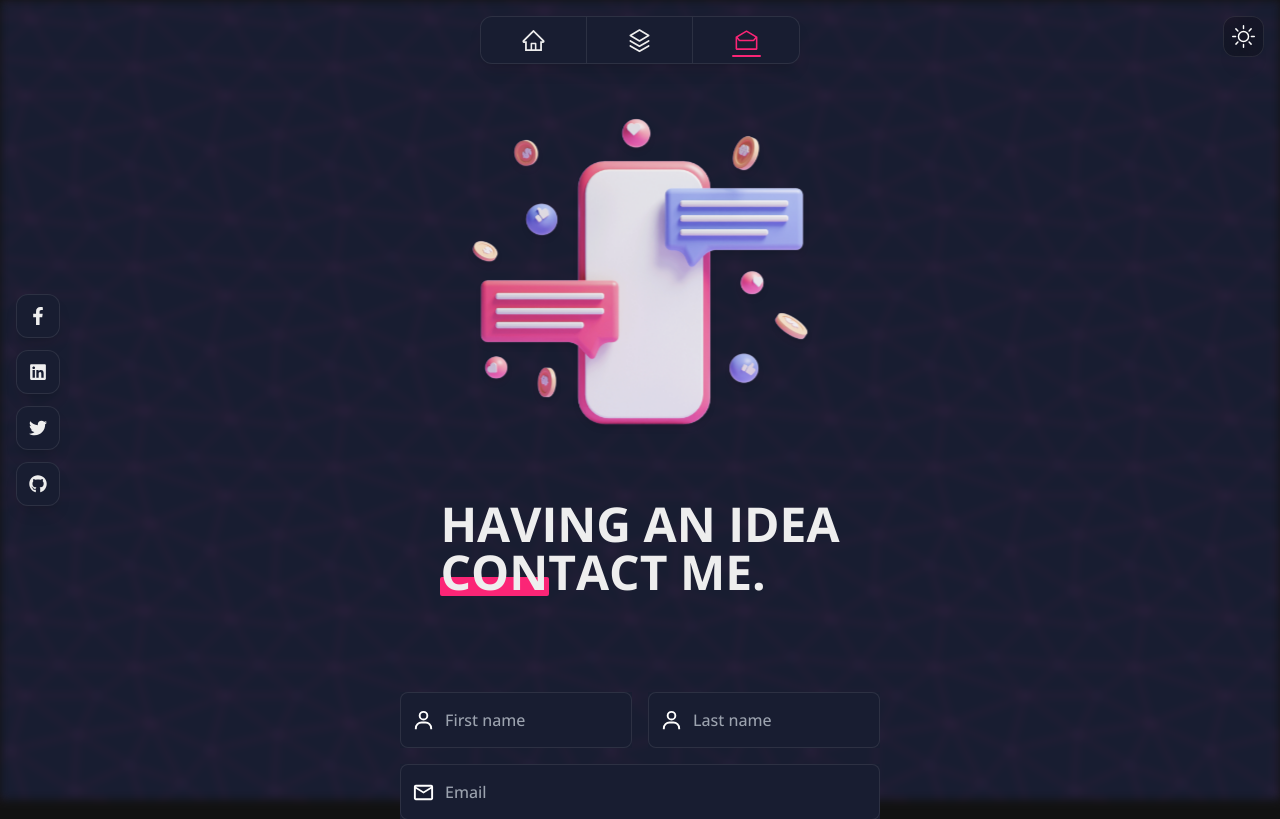
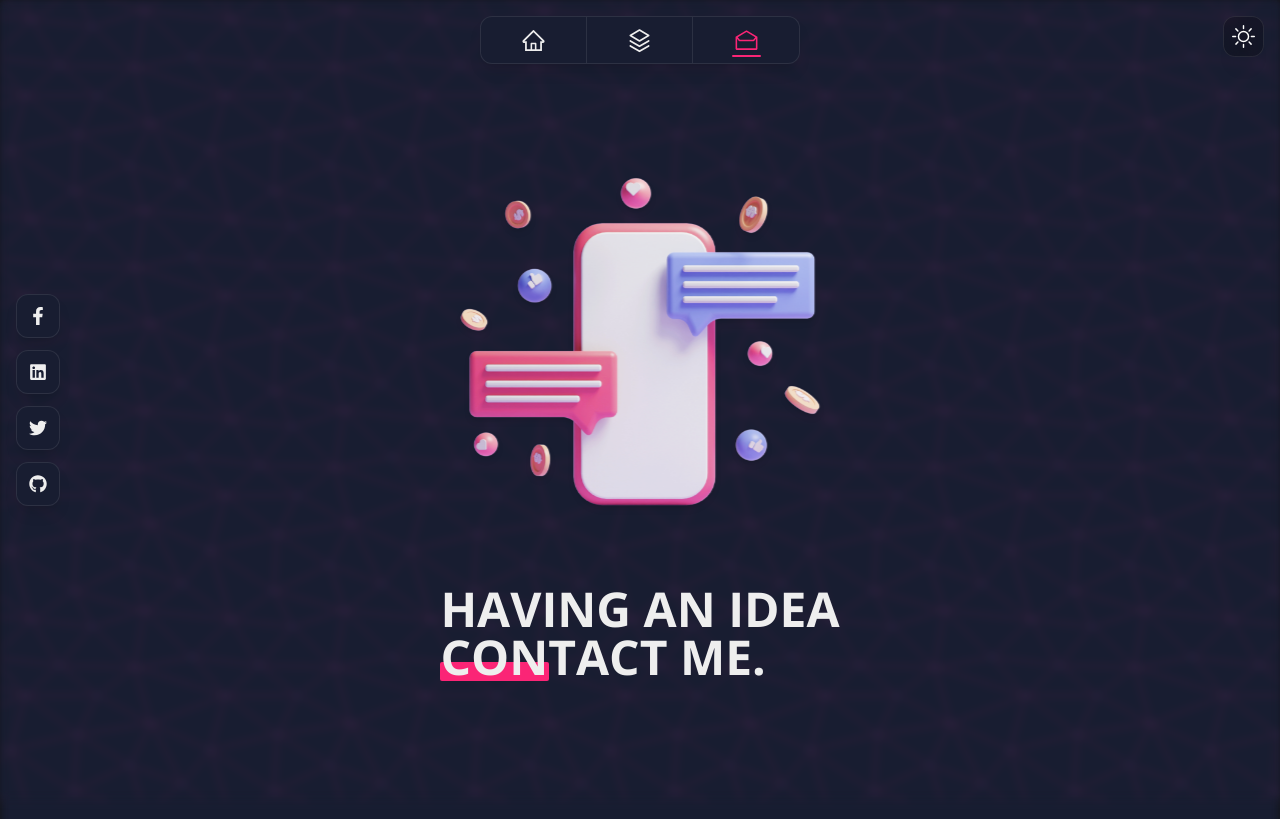
Before and after one commit to YousefAboAisha/Resume, a Next.js app: page /contact in a window 1280 px wide. Shown: the top 819 px of the page. Built offline with nearby package versions, Linux system fonts and the light colour scheme.

Commit message:
Refactored the Landing file and added pattern bg only to landing Comp.

```diff
--- /dev/null
+++ b/Components/Landing.tsx
@@ -0,0 +1,75 @@
+import React from "react"
+import CustomImage from "./UI/CustomImage"
+import Heading from "./UI/Heading"
+
+type LandingProps = {
+  mainImg: string
+  width: number
+  height: number
+  hasBlurColors: boolean
+  decorateImage1?: string
+  decorateImage2?: string
+  normalHeading: string
+  highlightHeading: string
+}
+
+const Landing = ({
+  mainImg,
+  width,
+  height,
+  hasBlurColors,
+  decorateImage1,
+  decorateImage2,
+  normalHeading,
+  highlightHeading,
+}: LandingProps) => {
+  return (
+    <div className="flex flex-col justify-center items-center bg-fixed h-screen w-[100vw] ml-[50%] translate-x-[-50%] before:blur-sm before:absolute before:bg-main-pattern dark:before:bg-main-pattern2 before:z-0 before:w-full before:h-full before:bg-fixed ">
+      <div className="relative w-full flex justify-center">
+        <CustomImage
+          src={mainImg}
+          width={width}
+          height={height}
+          alt="Landing Image"
+          className="animate-HorizentalMove z-10 drop-shadow-md"
+        />
+
+        {hasBlurColors ? (
+          <>
+            <span className="absolute top-[15%] left-[15%] w-[20vh] h-[20vh] rounded-full dark:bg-primary blur-[80px]"></span>
+
+            <span className="absolute bottom-[5%] right-[20%] w-[20vh] h-[20vh] rounded-full dark:bg-secondary blur-[80px]"></span>
+          </>
+        ) : null}
+      </div>
+
+      {decorateImage1 ? (
+        <CustomImage
+          src={decorateImage1}
+          width={200}
+          height={200}
+          alt="Decorate Image "
+          className="absolute w-[15vw] lg:bottom-[10%] bottom-[20%] right-[5%] lg:right-[15%] "
+        />
+      ) : null}
+
+      {decorateImage2 ? (
+        <CustomImage
+          src={decorateImage2}
+          width={200}
+          height={200}
+          alt="Decorate Image"
+          className="absolute w-[15vw] lg:top-[10%] top-[20%] left-[5%] lg:left-[15%] "
+        />
+      ) : null}
+
+      <Heading
+        title={normalHeading}
+        highLightText={highlightHeading}
+        additionalStyles="mt-4"
+      />
+    </div>
+  )
+}
+
+export default Landing
--- a/Containers/Contact/Landing.tsx
+++ /dev/null
@@ -1,31 +0,0 @@
-import React from "react"
-import CustomImage from "../../Components/UI/CustomImage"
-import Heading from "../../Components/UI/Heading"
-
-const Landing = () => {
-  return (
-    <div className="relative flex flex-col justify-center items-center">
-      <div className="relative w-full flex justify-center">
-        <CustomImage
-          src={"/contact.png"}
-          width={420}
-          height={400}
-          alt="About Image"
-          className="animate-HorizentalMove z-10 drop-shadow-md"
-        />
-        {/*
-        <span className="absolute top-[5%] left-[15%] w-[50vh] h-[50vh] rounded-full bg-primary blur-[150px] "></span>
-
-        <span className="absolute bottom-[5%] right-[15%] w-[50vh] h-[50vh] rounded-full bg-secondary blur-[150px]"></span> */}
-      </div>
-
-      <Heading
-        title="Having An Idea"
-        highLightText="Contact Me."
-        additionalStyles="mt-4"
-      />
-    </div>
-  )
-}
-
-export default Landing
--- a/Containers/Home/Landing.tsx
+++ /dev/null
@@ -1,47 +0,0 @@
-import React from "react"
-import CustomImage from "../../Components/UI/CustomImage"
-import Heading from "../../Components/UI/Heading"
-
-const Landing = () => {
-  return (
-    <div className="relative flex flex-col justify-center items-center ">
-      <div className="relative w-full flex justify-center">
-        <CustomImage
-          src={"/landing.png"}
-          width={450}
-          height={450}
-          alt="Computer Image"
-          className="animate-HorizentalMove z-10 drop-shadow-md"
-        />
-
-        <span className="absolute top-[10%] left-[5%] w-[25vh] h-[25vh] rounded-full dark:bg-primary blur-[80px]"></span>
-
-        <span className="absolute bottom-[5%] right-[10%] w-[25vh] h-[25vh] rounded-full dark:bg-secondary blur-[80px]"></span>
-      </div>
-
-      <CustomImage
-        src={"/rocket.png"}
-        width={250}
-        height={250}
-        alt="Rocket Image"
-        className="absolute w-[20vw] lg:bottom-[10%] bottom-[20%] right-[0] lg:right-[5%] "
-      />
-
-      <CustomImage
-        src={"/message.png"}
-        width={200}
-        height={200}
-        alt="Message Image"
-        className="absolute w-[15vw] lg:top-[10%] top-[15%] -left-[5%] lg:left-[5%] "
-      />
-
-      <Heading
-        title="wellcome to my"
-        highLightText="Portfolio"
-        additionalStyles="mt-4"
-      />
-    </div>
-  )
-}
-
-export default Landing
--- a/Containers/Projects/Landing.tsx
+++ /dev/null
@@ -1,30 +0,0 @@
-import React from "react"
-import CustomImage from "../../Components/UI/CustomImage"
-import Heading from "../../Components/UI/Heading"
-
-const Landing = () => {
-  return (
-    <div className="relative flex flex-col justify-center items-center">
-      <div className="relative w-full flex justify-center">
-        <CustomImage
-          src={"/projects.png"}
-          width={550}
-          height={550}
-          alt="About Image"
-          className="animate-HorizentalMove z-10 drop-shadow-md"
-        />
-        {/* <span className="absolute top-[5%] left-[15%] w-[50vh] h-[50vh] rounded-full bg-primary blur-[200px] "></span>
-
-        <span className="absolute bottom-[5%] right-[15%] w-[50vh] h-[50vh] rounded-full bg-secondary blur-[200px]"></span> */}
-      </div>
-
-      <Heading
-        title="Watch my Recent"
-        highLightText="projects"
-        additionalStyles="mt-4"
-      />
-    </div>
-  )
-}
-
-export default Landing
--- a/Layout/Layout.tsx
+++ b/Layout/Layout.tsx
@@ -19,7 +19,7 @@ const Layout = ({ children }: LayoutProps) => {
     <>
       <ThemeToggler />
       <Navbar />
-      <main className="container mt-6 lg:mt-16">{children}</main>
+      <main className="container">{children}</main>
       <Socialbar />
       <Footer />
     </>
--- a/pages/_document.tsx
+++ b/pages/_document.tsx
@@ -4,7 +4,7 @@ export default function Document() {
   return (
     <Html lang="en">
       <Head />
-      <body className="relative dark:before:blur-sm before:blur-[7px] before:absolute before:bg-main-pattern before:dark:bg-main-pattern2 before:z-0 before:w-full before:h-full before:bg-fixed">
+      <body className="relative dark:before:blur-sm before:blur-[9px] before:absolute before:bg-background_light before:dark:bg-background_dark before:z-0 before:w-full before:h-full before:bg-fixed">
         <Main />
         <NextScript />
       </body>
--- a/pages/contact.tsx
+++ b/pages/contact.tsx
@@ -1,11 +1,18 @@
 import React from "react"
+import Landing from "../Components/Landing"
 import ContactFrom from "../Containers/Contact/ContactForm"
-import Landing from "../Containers/Contact/Landing"
 
 const contact = () => {
   return (
     <main className="mb-24">
-      <Landing />
+      <Landing
+        hasBlurColors={false}
+        mainImg={"/contact.png"}
+        width={450}
+        height={450}
+        normalHeading={"Having An Idea"}
+        highlightHeading={"Contact Me."}
+      />
 
       <ContactFrom />
     </main>
--- a/pages/index.tsx
+++ b/pages/index.tsx
@@ -2,12 +2,21 @@ import SkillsCards from "../Containers/Home/SkillsCards"
 import CV from "../Containers/Home/CV"
 import Hero from "../Containers/Home/Hero"
 import Contact from "../Containers/Home/Contact"
-import Landing from "../Containers/Home/Landing"
+import Landing from "../Components/Landing"
 
 export default function Home() {
   return (
     <main className="mb-24">
-      <Landing />
+      <Landing
+        hasBlurColors={true}
+        width={450}
+        height={450}
+        mainImg={"/landing.png"}
+        decorateImage1={"/rocket.png"}
+        decorateImage2={"/message.png"}
+        normalHeading={"WELLCOME TO MY"}
+        highlightHeading={"PORTFOLIO"}
+      />
 
       <SkillsCards />
 
--- a/pages/projects.tsx
+++ b/pages/projects.tsx
@@ -1,11 +1,18 @@
 import React from "react"
-import Landing from "../Containers/Projects/Landing"
+import Landing from "../Components/Landing"
 import ProjectsList from "../Containers/Projects/ProjectsList"
 
 const about = () => {
   return (
     <main className="mb-24">
-      <Landing />
+      <Landing
+        hasBlurColors={false}
+        mainImg={"/projects.png"}
+        width={550}
+        height={550}
+        normalHeading={"Watch my Recent"}
+        highlightHeading={"projects"}
+      />
 
       <ProjectsList />
     </main>
```
